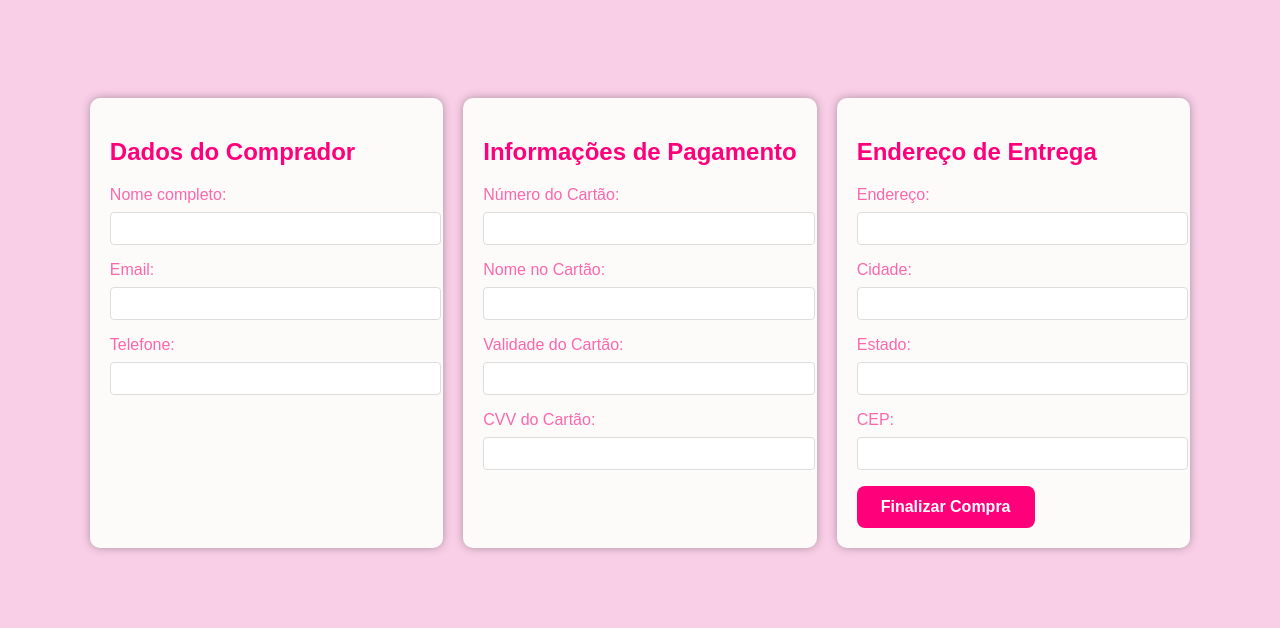
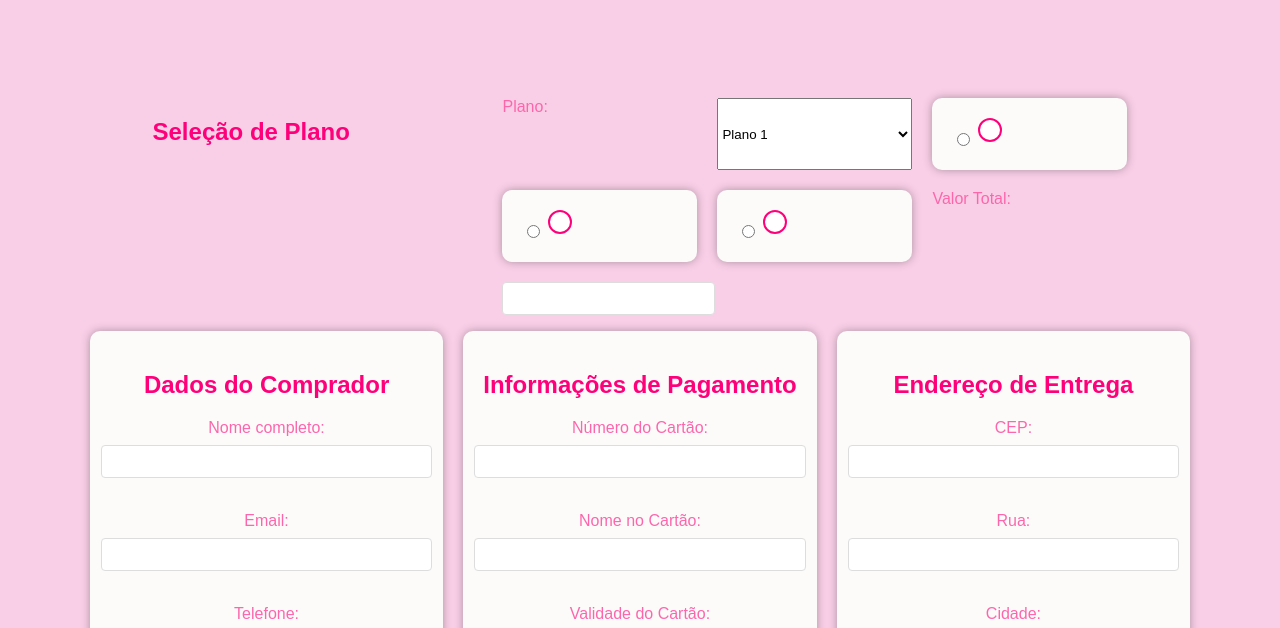
Before and after one commit to VanessaBicarioMassi/landingpage, a plain HTML site: page HTML/formulario.html in a window 1280 px wide. Shown: the part 142-770 px from the top of the page. Drawn offline with Linux system fonts and the light colour scheme.

Commit message:
muita coisa

```diff
--- a/CSS/form.css
+++ b/CSS/form.css
@@ -17,6 +17,7 @@ form {
   padding: 20px;
   border-radius: 10px;
   box-shadow: 0px 0px 10px rgba(0, 0, 0, 0.3);
+  align-items: center;
 }
 
 h2 {
@@ -48,9 +49,32 @@ form {
   font-size: 16px;
   font-weight: bold;
   padding: 12px 24px;
-    align-items: end;
+
 }
 
 button[type="submit"]:hover {
-    background-color: #ff0077;
+  background-color: #ff00d4;
 }
+
+.capsula{
+  display: flex;
+  justify-content: center;
+}
+
+.form-comprador,
+.form-pagamento,
+.form-endereco {
+  display: flex;
+  flex-direction: column;
+  align-items: right;
+  padding-left: 20px;
+  padding-right: 20px;
+}
+
+.gato-fofo{
+  display: flex;
+  justify-content: right;
+  width: 40px;
+  height: 40px;
+  display: none;
+}
--- /dev/null
+++ b/CSS/plano-personalizado.css
@@ -0,0 +1,51 @@
+.radio-container {
+    display: inline-block;
+    vertical-align: middle;
+  }
+
+  .radio-container label {
+    position: relative;
+    display: inline-block;
+    width: 20px;
+    height: 20px;
+    cursor: pointer;
+  }
+
+  .radio-container label::before {
+    content: "";
+    position: absolute;
+    top: 0;
+    left: 0;
+    width: 20px;
+    height: 20px;
+    background-color: #fff;
+    border: 2px solid #ff007b;
+    border-radius: 50%;
+  }
+
+  .radio-container label::after {
+    content: "";
+    position: absolute;
+    top: 6px;
+    left: 6px;
+    width: 8px;
+    height: 8px;
+    background-color: #ff007b;
+    border-radius: 50%;
+    opacity: 0;
+    transform: rotate(-45deg);
+    transition: opacity 0.2s ease-in-out;
+  }
+
+  .radio-container input[type="radio"]:checked ~ label::after {
+    opacity: 1;
+  }
+
+  .radio-container input[type="radio"]:checked ~ label::before {
+    border-color: #ff007b;
+  }
+
+  .radio-container input[type="radio"]:checked ~ label::before,
+  .radio-container input[type="radio"]:not(:checked) ~ label::after {
+    background-color: #ff007b;
+  }
--- a/HTML/catalogo.html
+++ b/HTML/formulario.html
@@ -13,6 +13,8 @@
         <link rel="stylesheet" href="../CSS/footer.css">
         <!-- CSS do formulario de compras -->
         <link rel="stylesheet" href="../CSS/form.css">
+        <!-- CSS do formulario de compras -->
+        <link rel="stylesheet" href="../CSS/plano-personalizado.css">
     </head>
     <body>
         <header>
@@ -26,8 +28,35 @@
         </header>
         <main>
             <body>
+                <h2>Seleção de Plano</h2>
+
+                <form>
+                  <label for="plano">Plano:</label>
+                  <select id="plano" name="plano">
+                    <option value="plano1">Plano 1</option>
+                    <option value="plano2">Plano 2</option>
+                    <option value="plano3">Plano 3</option>
+                  </select>
+
+                  <div class="radio-container">
+                    <input type="radio" id="baixa" name="qualidade" value="baixa">
+                    <label for="baixa"></label>
+                  </div>
+                  <div class="radio-container">
+                    <input type="radio" id="media" name="qualidade" value="media">
+                    <label for="media"></label>
+                  </div>
+                  <div class="radio-container">
+                    <input type="radio" id="alta" name="qualidade" value="alta">
+                    <label for="alta"></label>
+                  </div>
+
+                  <label for="valor-total">Valor Total:</label>
+                  <input type="text" id="valor-total" name="valor-total" readonly>
+                </form>
+
                 <form onsubmit="return validarFormulario()">
-                    <div>
+                    <div class="form-comprador">
                         <h2>Dados do Comprador</h2>
                         <label for="nome">Nome completo:</label>
                         <input type="text" id="nome" name="nome" required><br>
@@ -38,7 +67,7 @@
                         <label for="telefone">Telefone:</label>
                         <input type="tel" id="telefone" name="telefone" required><br>
                     </div>
-                    <div>
+                    <div class="form-pagamento">
                         <h2>Informações de Pagamento</h2>
                         <label for="numero-cartao">Número do Cartão:</label>
                         <input type="text" id="numero-cartao" name="numero-cartao" required><br>
@@ -52,9 +81,12 @@
                         <label for="cvv-cartao">CVV do Cartão:</label>
                         <input type="text" id="cvv-cartao" name="cvv-cartao" required><br>
                     </div>
-                    <div>
+                    <div class="form-endereco">
                         <h2>Endereço de Entrega</h2>
-                        <label for="endereco">Endereço:</label>
+                        <label for="cep">CEP:</label>
+                        <input type="text" id="cep" name="cep" required><br>
+
+                        <label for="rua">Rua:</label>
                         <input type="text" id="endereco" name="endereco" required><br>
 
                         <label for="cidade">Cidade:</label>
@@ -63,10 +95,12 @@
                         <label for="estado">Estado:</label>
                         <input type="text" id="estado" name="estado" required><br>
 
-                        <label for="cep">CEP:</label>
-                        <input type="text" id="cep" name="cep" required><br>
-
-                        <button type="submit">Finalizar Compra</button>
+                        <div class="capsula">
+                            <button type="submit">Finalizar Compra</button>
+                            <div class="gato-fofo">
+                                <img src="../imagens/filmes/cute-cat-cartoon-kitty.png">
+                            </div>
+                        </div>
                     </div>
                 </form>
             </body>
@@ -78,5 +112,7 @@
                 <p>Todos os direitos reservados - GATINHOSFLIX © 2023</p>
             </footer>
         <script>src="../JS/validarObrigatorio.js"</script>
+        <script>src="../JS/botaoInterativo.js"</script>
+        <script>src="../JS/personalizarPlano.js"</script>
     </body>
 </html>
```
Also changed, not shown: HTML/index.html (+9 -4 lines), JS/botaoInterativo.js (added, +7 -0 lines), JS/personalizarPlano.js (added, +20 -0 lines), imagens/filmes/agente.jpeg (deleted), imagens/filmes/cute-cat-cartoon-kitty.png (added), imagens/filmes/gatobob.jpeg (deleted), imagens/filmes/gatobotas.jpg (deleted), imagens/filmes/gatobotas2.jpg (deleted), imagens/filmes/gatoparis.jpeg (deleted), imagens/filmes/gatos.jpg (deleted), imagens/filmes/petsunited.jpg (deleted). Lines whose indentation alone changed are shown as unchanged.
